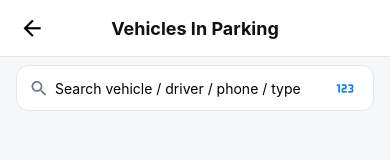
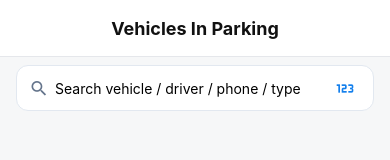
Before and after one commit to athuchandole/MyParking, a React Native app: screen /HomeMain in a window 390 px wide. Shown: the top 160 px of the page. Built offline with nearby package versions, Linux system fonts and the light colour scheme.

Commit message:
header fixed

```diff
--- a/screens/DashboardScreen.js
+++ b/screens/DashboardScreen.js
@@ -217,6 +217,7 @@ export default function DashboardScreen({ navigation }) {
             <Header
                 title="Parking Dashboard"
                 navigation={navigation}
+                showBack={false}
             />
 
             <View style={styles.stats}>
--- a/screens/HomeScreen.js
+++ b/screens/HomeScreen.js
@@ -50,7 +50,8 @@ export default function HomeScreen() {
 
         <View style={styles.container}>
 
-            <Header title="Vehicles In Parking" x />
+            <Header title="Vehicles In Parking" showBack={false} />
+
 
             <SearchBar value={search} onChange={setSearch} />
 
--- a/screens/SettingsScreen.js
+++ b/screens/SettingsScreen.js
@@ -54,7 +54,7 @@ export default function SettingsScreen({ navigation }) {
 
     return (
         <View style={styles.container}>
-      <Header title="Settings" navigation={navigation} />
+            <Header title="Settings" navigation={navigation} showBack={false} />
             <ScrollView contentContainerStyle={{ paddingBottom: 120 }}>
 
                 {/* App Info */}
```
Lines whose indentation alone changed are shown as unchanged.
